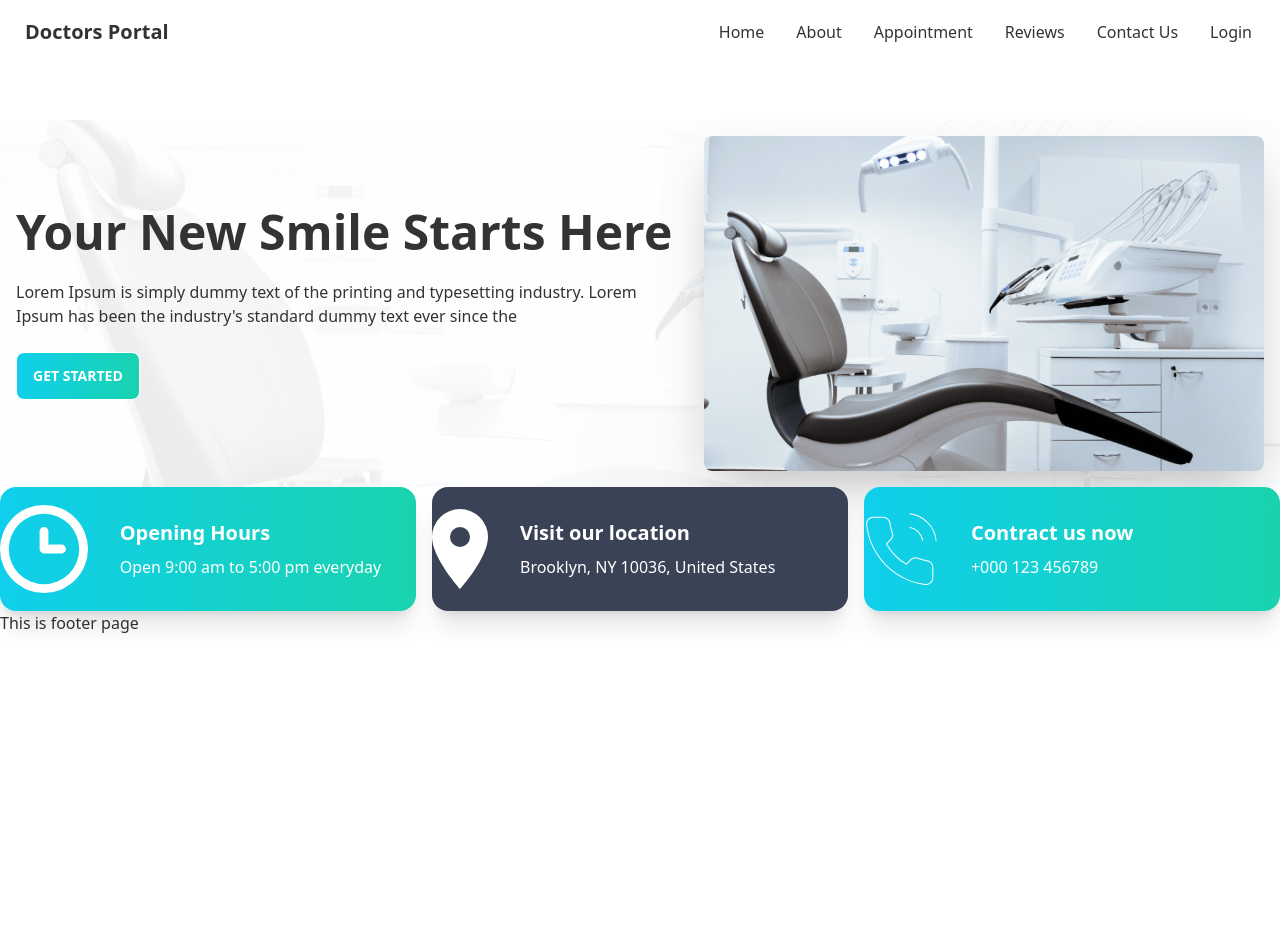
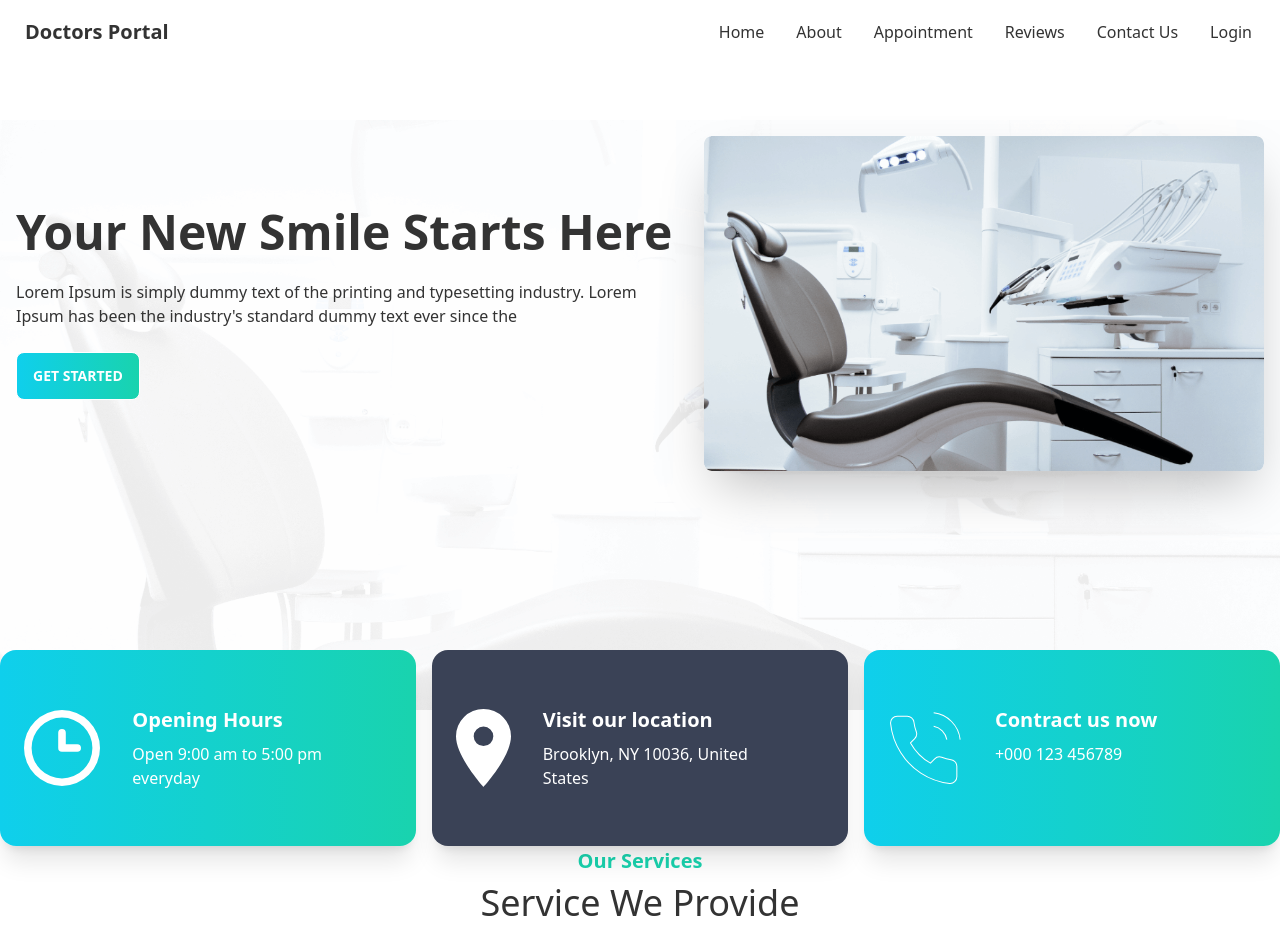
Before and after one commit to shahadat52/Doctors-Portal, a React (Create React App) app: page / in a window 1280 px wide. Shown: the top 952 px of the page. Before the commit the page ends 800 px from the top, so only its background shows below. Built offline with nearby package versions, Linux system fonts and the light colour scheme.

Commit message:
card section added

```diff
--- a/src/Pages/Home/Banner/Banner.jsx
+++ b/src/Pages/Home/Banner/Banner.jsx
@@ -5,13 +5,13 @@ import backgroundImage from '../../../assets/images/bg.png'
 
 const Banner = () => {
     return (
-        <div className="hero " style={{
+        <div className="hero pb-[223px]  " style={{
             backgroundImage: `url(${backgroundImage})`,
             backgroundSize: 'cover',
             backgroundRepeat: 'no-repeat',
             backgroundPosition: 'center',
         }}>
-            <div className="hero-content flex-col lg:flex-row-reverse">
+            <div className=" hero-content flex-col lg:flex-row-reverse">
                 <img alt='' src={chair} className="w-1/2 sm:h-[225px] lg:h-[335px]  rounded-lg shadow-2xl" />
                 <div>
                     <h1 className="text-5xl font-[700]">Your New Smile Starts Here</h1>
--- a/src/Pages/Home/Home.jsx
+++ b/src/Pages/Home/Home.jsx
@@ -1,12 +1,14 @@
 import React from 'react';
 import Banner from './Banner/Banner';
 import InfoCards from './InfoCards/InfoCards/InfoCards';
+import Services from './Services/Services';
 
 const Home = () => {
     return (
         <div>
             <Banner></Banner>
             <InfoCards></InfoCards>
+            <Services></Services>
         </div>
     );
 };
--- a/src/Pages/Home/InfoCards/InfoCard/InfoCard.jsx
+++ b/src/Pages/Home/InfoCards/InfoCard/InfoCard.jsx
@@ -3,7 +3,7 @@ import React from 'react';
 const InfoCard = ({ card }) => {
     const { name, description, icon, bgClass } = card
     return (
-        <div className={`card card-side shadow-xl ${bgClass}`}>
+        <div className={`card card-side shadow-xl p-6 mt-[-60px]  ${bgClass}`}>
             <figure><img src={icon} alt="Movie" /></figure>
             <div className="card-body">
                 <h2 className="card-title">{name}</h2>
--- /dev/null
+++ b/src/Pages/Home/Services/Services.jsx
@@ -0,0 +1,12 @@
+import React from 'react';
+
+const Services = () => {
+    return (
+        <div className='text-center mb-36'>
+            <h3 className='text-[#19D3AE] font-extrabold text-[20px]'>Our Services</h3>
+            <h2 className='font-medium text-[36px]'>Service We Provide</h2>
+        </div>
+    );
+};
+
+export default Services;
```
